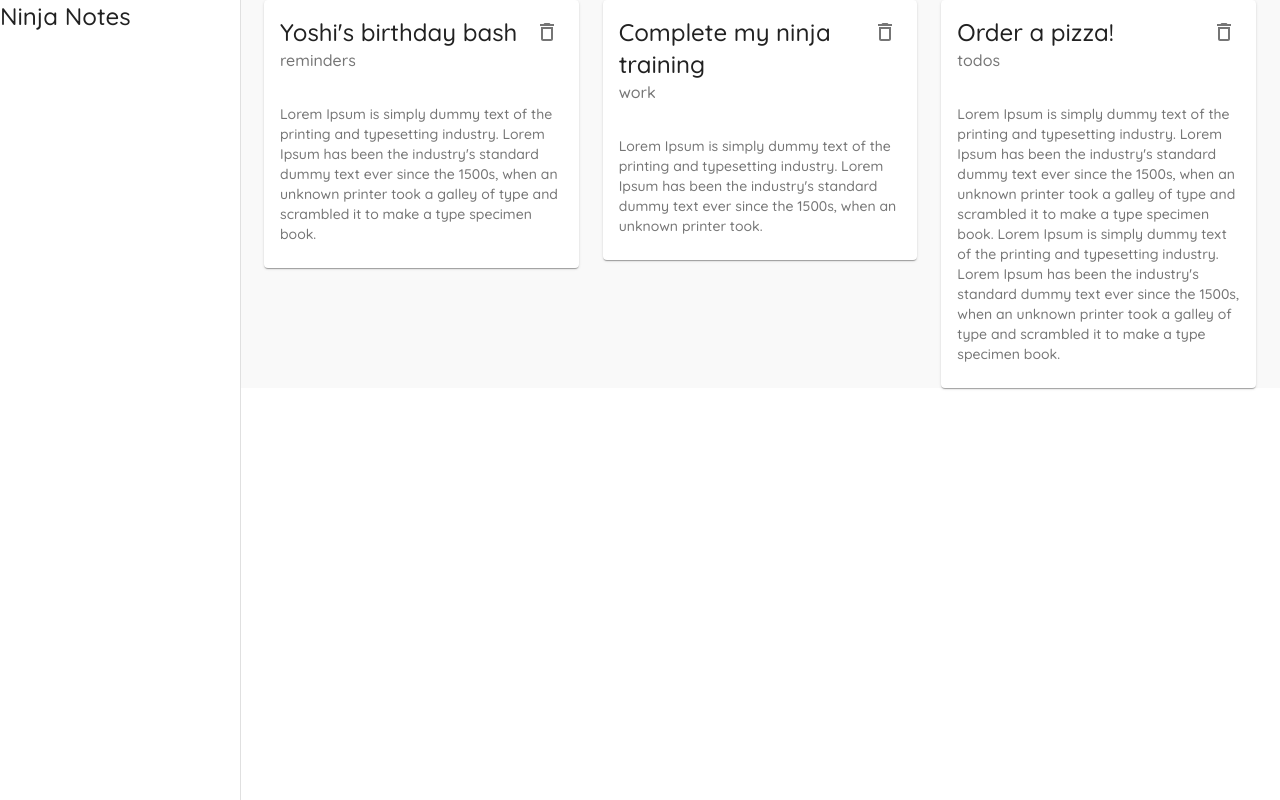
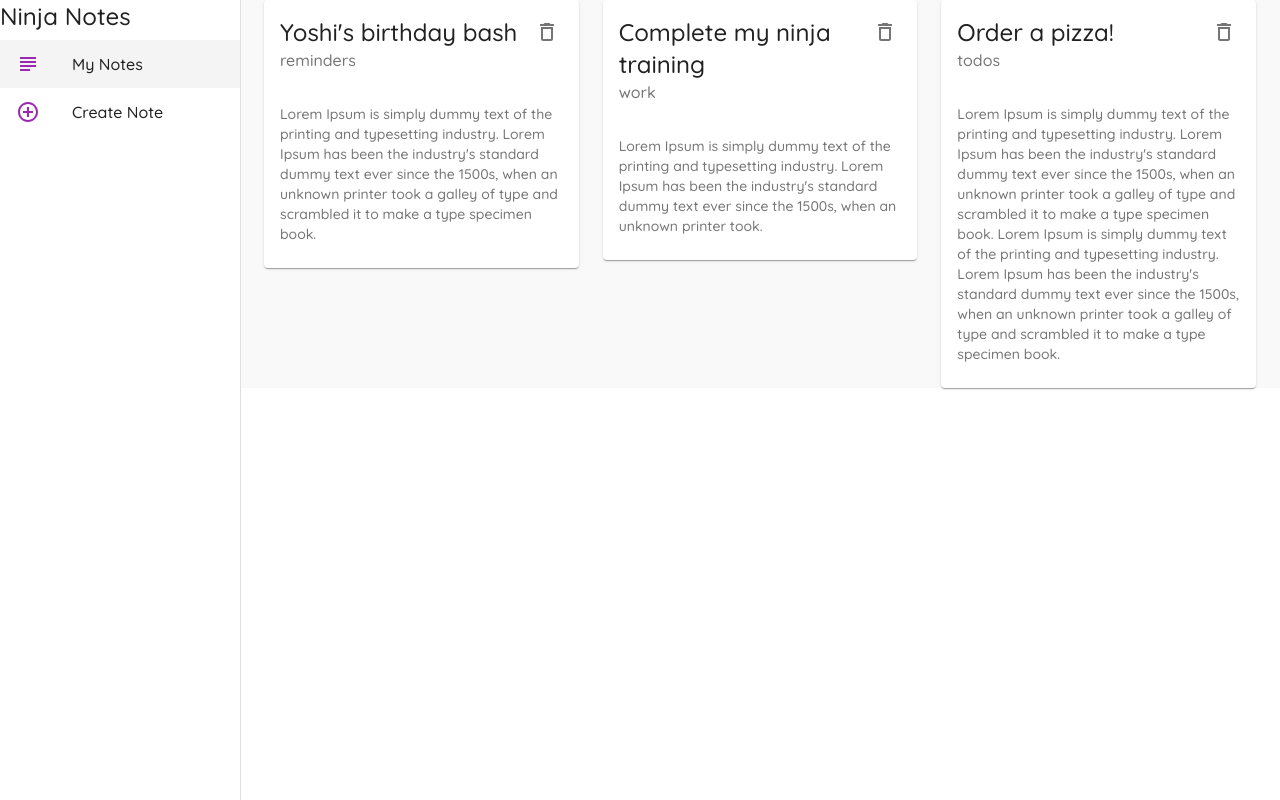
Before and after one commit to honmetha/material-ui-tutorial, a React (Create React App) app: page / in a window 1280 px wide. Built offline with nearby package versions, Linux system fonts and the light colour scheme; data requests are answered from the project's data file.

Commit message:
[Added] 14 - Lists & List Items

```diff
--- a/src/components/Layout.js
+++ b/src/components/Layout.js
@@ -3,6 +3,12 @@
 import { makeStyles } from "@material-ui/core";
 import Drawer from "@material-ui/core/Drawer";
 import Typography from "@material-ui/core/Typography";
+import List from "@material-ui/core/List";
+import ListItem from "@material-ui/core/ListItem";
+import ListItemIcon from "@material-ui/core/ListItemIcon";
+import ListItemText from "@material-ui/core/ListItemText";
+import { AddCircleOutlineOutlined, SubjectOutlined } from "@mui/icons-material";
+import { useHistory, useLocation } from "react-router-dom";
 
 const drawerWidth = 240;
 
@@ -20,10 +26,28 @@
   root: {
     display: "flex",
   },
+  active: {
+    backgroundColor: "#f4f4f4",
+  },
 });
 
 export default function Layout({ children }) {
   const classes = useStyles();
+  const history = useHistory();
+  const location = useLocation();
+
+  const menuItems = [
+    {
+      text: "My Notes",
+      icon: <SubjectOutlined color="secondary" />,
+      path: "/",
+    },
+    {
+      text: "Create Note",
+      icon: <AddCircleOutlineOutlined color="secondary" />,
+      path: "/create",
+    },
+  ];
 
   return (
     <div className={classes.root}>
@@ -39,6 +63,21 @@
         <div>
           <Typography variant="h5">Ninja Notes</Typography>
         </div>
+
+        {/* list / links */}
+        <List>
+          {menuItems.map((item) => (
+            <ListItem
+              button
+              key={item.text}
+              onClick={() => history.push(item.path)}
+              className={location.pathname == item.path ? classes.active : null}
+            >
+              <ListItemIcon>{item.icon}</ListItemIcon>
+              <ListItemText primary={item.text} />
+            </ListItem>
+          ))}
+        </List>
       </Drawer>
 
       <div className={classes.page}>{children}</div>
```
